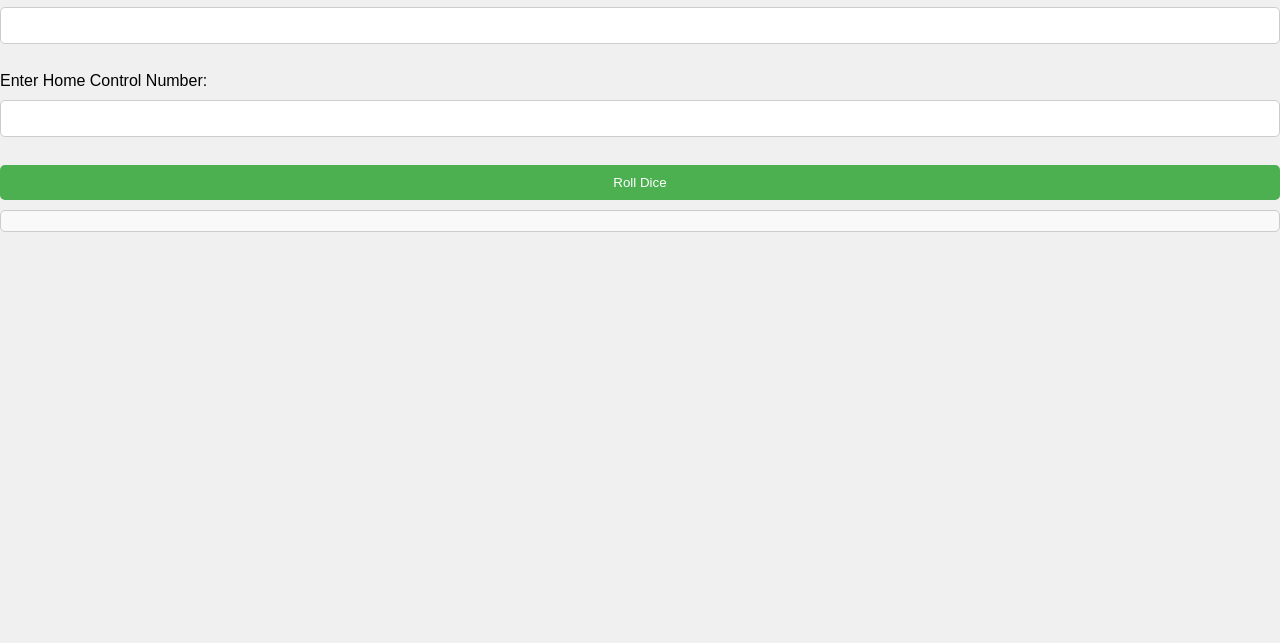
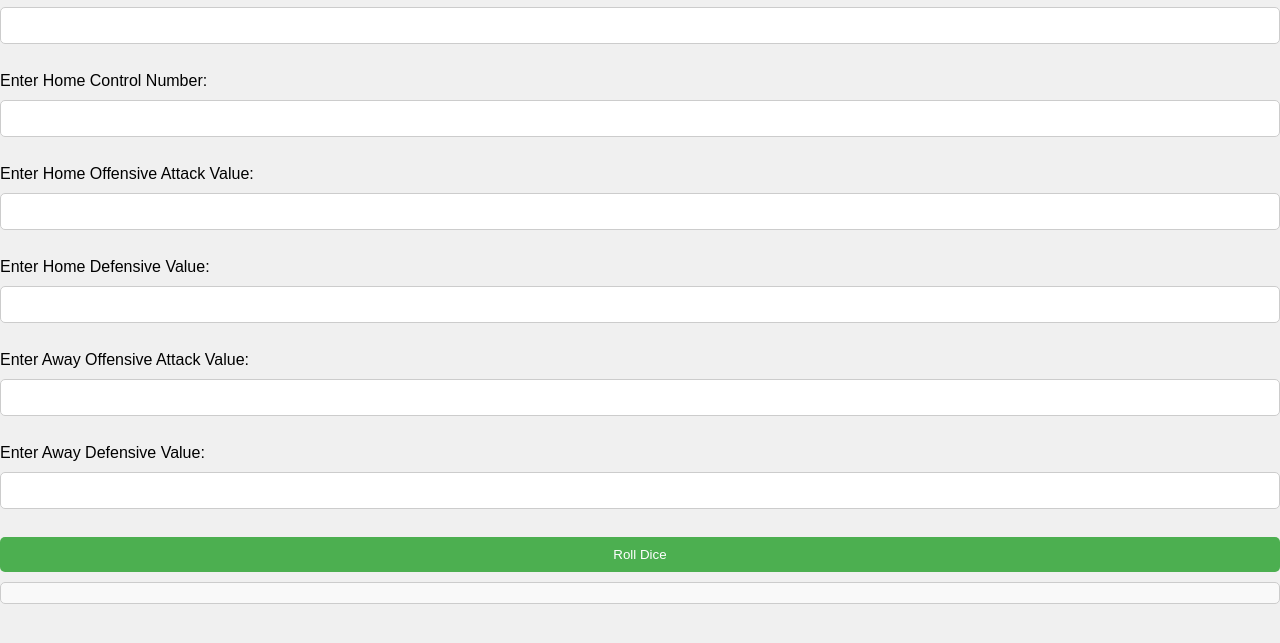
Before and after one commit to SonarTony/DiceRollerJS2, a plain HTML site: page index.html in a window 1280 px wide. Shown: the part 101-744 px from the top of the page. Drawn offline with Linux system fonts and the light colour scheme.

Commit message:
6/26 update

```diff
--- a/index.html
+++ b/index.html
@@ -14,7 +14,16 @@
 <label for="puckBattleNum">Enter Puck Battle Number:</label>
 <input type="number" id="puckBattleNum"><br>
 <label for="homeControlNum">Enter Home Control Number:</label>
-<input type="number" id="homeControlNum"><br>
+  <input type="number" id="homeControlNum"><br>
+  <label for="homeOffensive">Enter Home Offensive Attack Value:</label>
+  <input type="number" id="homeOffensive"><br>
+  <label for="homeDefensive">Enter Home Defensive Value:</label>
+  <input type="number" id="homeDefensive"><br>
+  <label for="awayOffensive">Enter Away Offensive Attack Value:</label>
+  <input type="number" id="awayOffensive"><br>
+  <label for="awayDefensive">Enter Away Defensive Value:</label>
+  <input type="number" id="awayDefensive"><br>
+
 <button onclick="rollDice()">Roll Dice</button>
   <p id="output" class="output"></p>
 <script src="script.js"></script>
```
